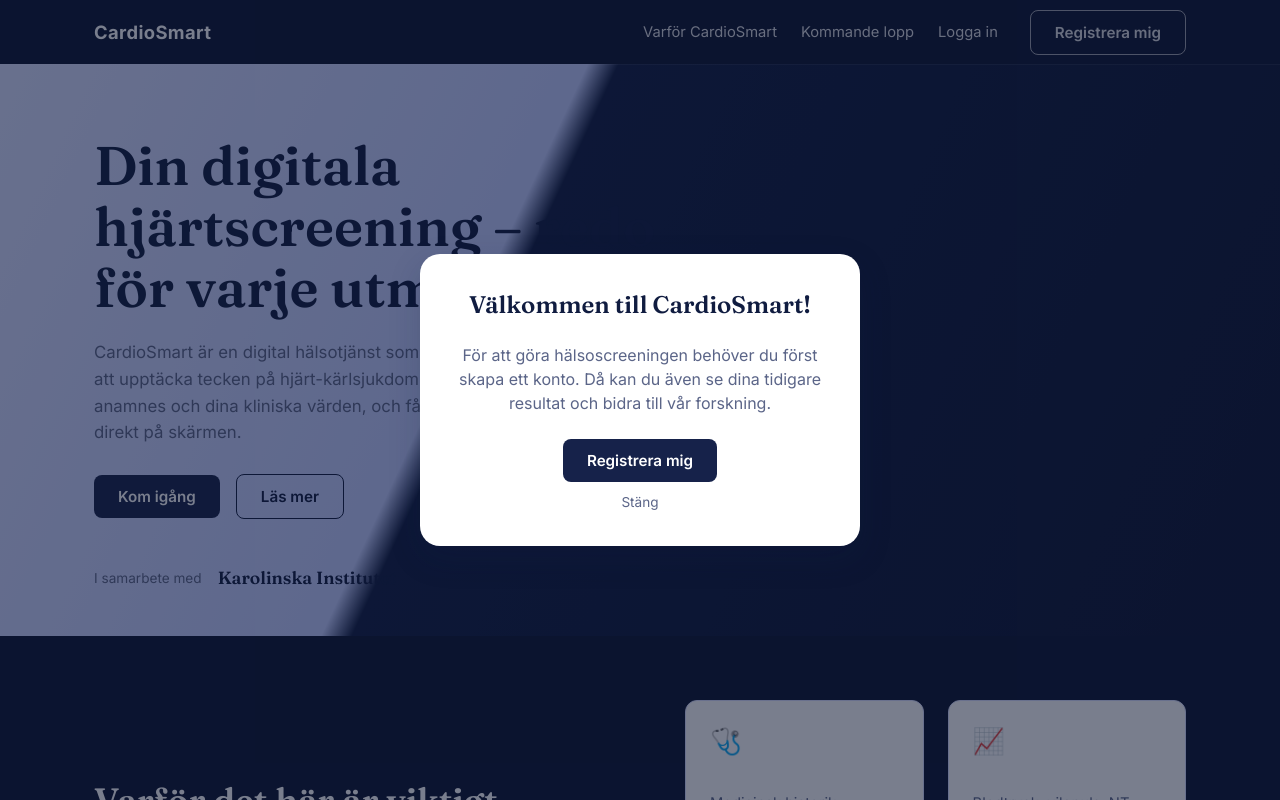
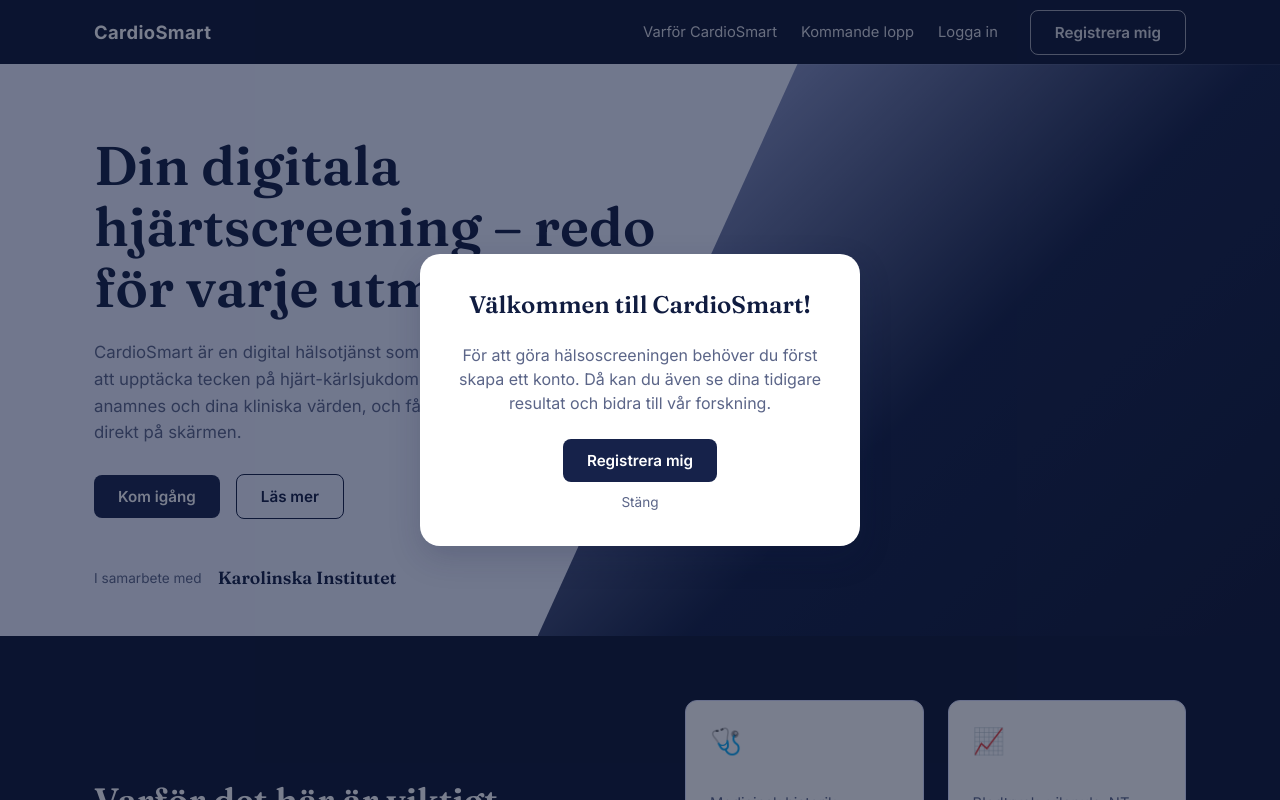
Before and after one commit to kinanshihab/cardiosmart-screening, a Node server app: page / in a window 1280 px wide. Run offline with Node 20, Linux system fonts and the light colour scheme; some libraries are stand-ins or nearby versions.

Commit message:
Fix hero heading legibility on the diagonal dark background
The dark navy heading text became unreadable where it crossed into the
dark half of the hero's diagonal split. Replace the full-bleed gradient
with a light base plus a clipped dark accent shape confined to the
right side, so the heading always renders against the light background.

Co-Authored-By: Claude Sonnet 5 <noreply@anthropic.com>
Claude-Session: https://claude.ai/code/session_0191thFUrbC3DdrmvTHDMJFf

```diff
--- a/webapp/public/css/style.css
+++ b/webapp/public/css/style.css
@@ -135,11 +135,25 @@ img { max-width: 100%; display: block; }
 /* ── Hero ─────────────────────────────────────────────── */
 .hero {
   position: relative;
-  background: linear-gradient(115deg, var(--lavender-200) 0%, var(--lavender-300) 38%, var(--navy-900) 40%, var(--navy-950) 100%);
+  background: var(--lavender-100);
   padding: 4.5rem 0 3rem;
   overflow: hidden;
 }
+.hero::before {
+  content: '';
+  position: absolute;
+  top: 0; right: 0; bottom: 0;
+  width: 58%;
+  background: linear-gradient(135deg, var(--lavender-300) 0%, var(--navy-900) 55%, var(--navy-950) 100%);
+  clip-path: polygon(35% 0, 100% 0, 100% 100%, 0% 100%);
+  z-index: 0;
+}
+@media (max-width: 820px) {
+  .hero::before { display: none; }
+}
 .hero .container {
+  position: relative;
+  z-index: 1;
   display: grid;
   grid-template-columns: 1fr;
   gap: 2rem;
```
